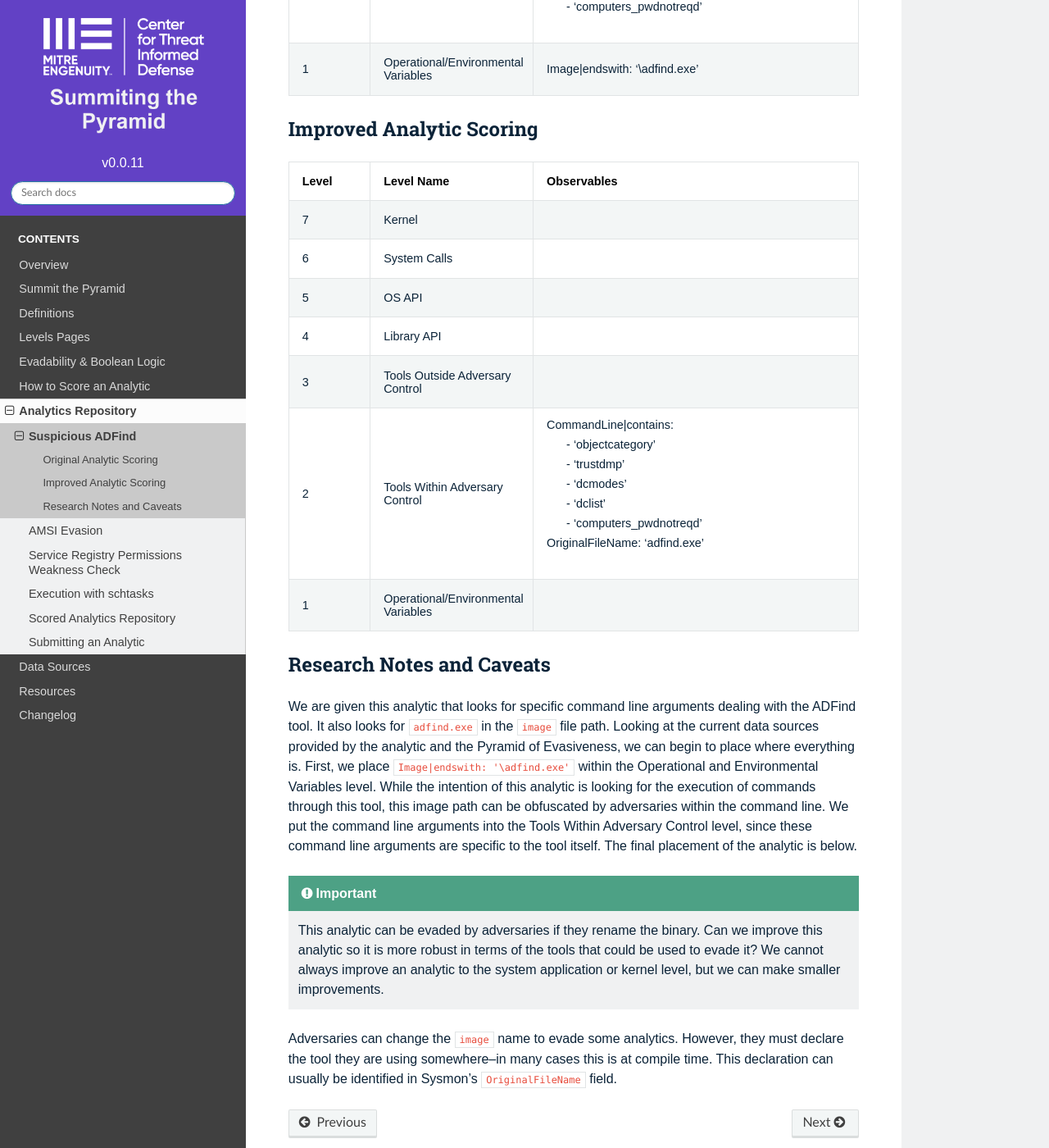
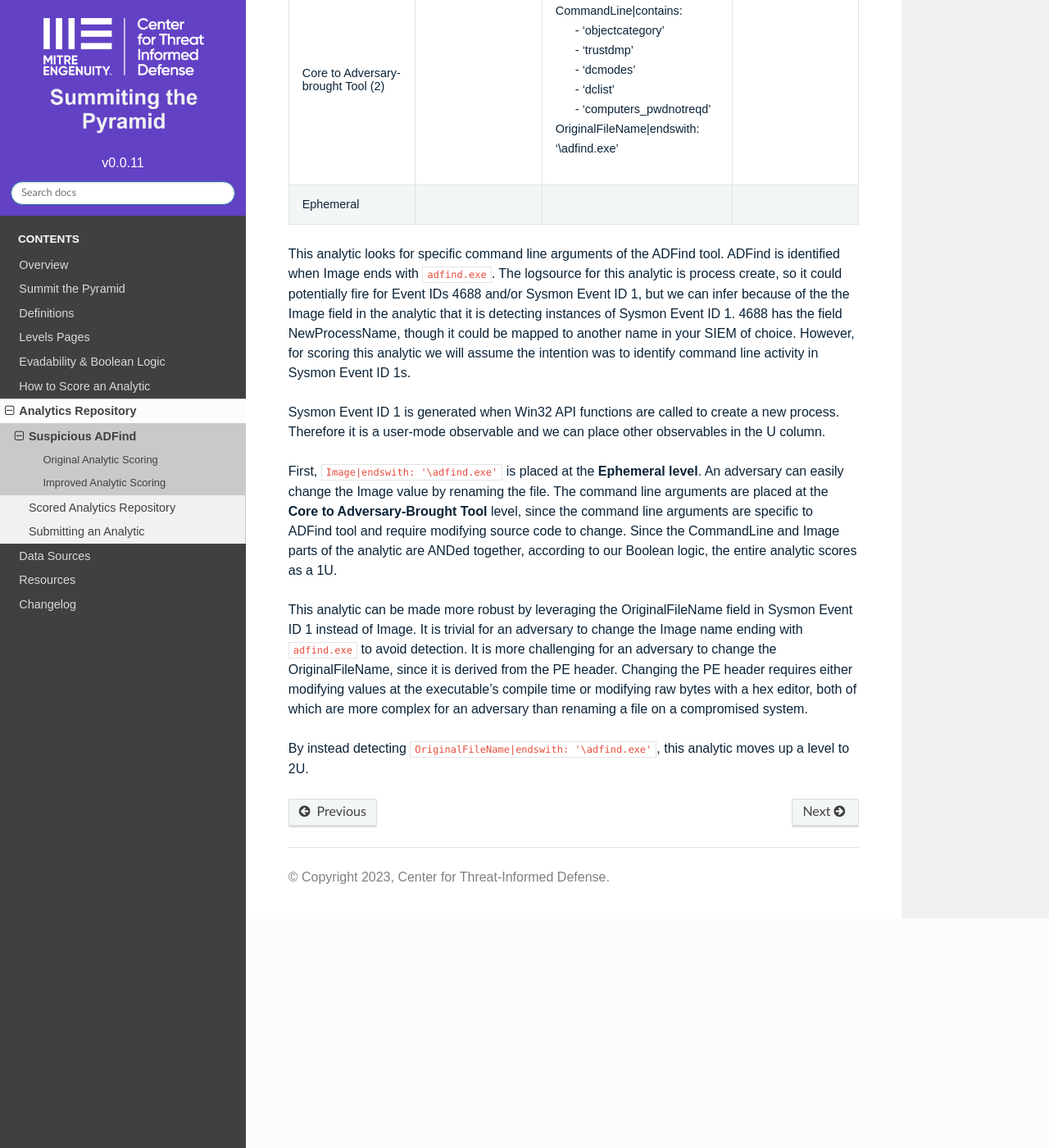
Before and after one commit to center-for-threat-informed-defense/summiting-the-pyramid, a Sphinx documentation site: the page built from docs/analytics/adfind.rst, in a window 1280 px wide and 1400 px high, scrolled down 1163 px. Shown: the whole window at 82% size. Built offline with Sphinx 7.4.7 and the Read the Docs theme 2.0.0, drawn with Linux system fonts in a browser that asks for light colours; some of the changed text lies outside the part shown.

Commit message:
initial refactor of adfind page to v2 methodology

```diff
--- a/docs/analytics/adfind.rst
+++ b/docs/analytics/adfind.rst
@@ -6,115 +6,101 @@
 
 - https://github.com/SigmaHQ/sigma/blob/30bee7204cc1b98a47635ed8e52f44fdf776c602/rules/windows/process_creation/win_susp_adfind.yml
 
+Original Analytic Scoring
+^^^^^^^^^^^^^^^^^^^^^^^^^
+
 .. list-table::
-    :widths: 30 70
+    :widths: 20 20 30 20
+    :header-rows: 1
 
-    * - Original Analytic
-      - | CommandLine|contains:
+    * -
+      - Library
+      - User-mode
+      - Kernel-mode
+    * - Core to (Sub-) Technique (5)
+      -
+      -
+      -
+    * - Core to Part of (Sub-) Technique (4)
+      -
+      -
+      -
+    * - Core to Pre-Existing Tool (3)
+      -
+      -
+      -
+    * - Core to Adversary-brought Tool (2)
+      -
+      - | EventID: 1
+        | CommandLine|contains:
         |   - 'objectcategory'
         |   - 'trustdmp'
         |   - 'dcmodes'
         |   - 'dclist'
         |   - 'computers_pwdnotreqd'
-        | Image|endswith: '\\adfind.exe'
-    * - Improved Analytic
-      - | CommandLine|contains:
+      -
+    * - Ephemeral
+      -
+      - Image|endswith: '\\adfind.exe'
+      -
+
+Improved Analytic Scoring
+^^^^^^^^^^^^^^^^^^^^^^^^^
+
+.. list-table::
+    :widths: 20 20 30 20
+    :header-rows: 1
+
+    * -
+      - Library
+      - User-mode
+      - Kernel-mode
+    * - Core to (Sub-) Technique (5)
+      -
+      -
+      -
+    * - Core to Part of (Sub-) Technique (4)
+      -
+      -
+      -
+    * - Core to Pre-Existing Tool (3)
+      -
+      -
+      -
+    * - Core to Adversary-brought Tool (2)
+      -
+      - | EventID: 1
+        | CommandLine|contains:
         |   - 'objectcategory'
         |   - 'trustdmp'
         |   - 'dcmodes'
         |   - 'dclist'
         |   - 'computers_pwdnotreqd'
-        | OriginalFileName: 'adfind.exe'
-
-Original Analytic Scoring
-^^^^^^^^^^^^^^^^^^^^^^^^^
-.. list-table::
-    :widths: 15 30 60
-    :header-rows: 1
-
-    * - Level
-      - Level Name
-      - Observables
-    * - 7
-      - Kernel
+        | OriginalFileName|endswith: '\\adfind.exe'
       -
-    * - 6
-      - System Calls
+    * - Ephemeral
       -
-    * - 5
-      - OS API
       -
-    * - 4
-      - Library API
-      -
-    * - 3
-      - Tools Outside Adversary Control
-      -
-    * - 2
-      - Tools Within Adversary Control
-      - | CommandLine|contains:
-        |   - 'objectcategory'
-        |   - 'trustdmp'
-        |   - 'dcmodes'
-        |   - 'dclist'
-        |   - 'computers_pwdnotreqd'
-    * - 1
-      - Operational/Environmental Variables
-      - Image|endswith: '\\adfind.exe'
-
-Improved Analytic Scoring
-^^^^^^^^^^^^^^^^^^^^^^^^^
-
-.. list-table::
-    :widths: 15 30 60
-    :header-rows: 1
-
-    * - Level
-      - Level Name
-      - Observables
-    * - 7
-      - Kernel
-      -
-    * - 6
-      - System Calls
-      -
-    * - 5
-      - OS API
-      -
-    * - 4
-      - Library API
-      -
-    * - 3
-      - Tools Outside Adversary Control
-      -
-    * - 2
-      - Tools Within Adversary Control
-      - | CommandLine|contains:
-        |   - 'objectcategory'
-        |   - 'trustdmp'
-        |   - 'dcmodes'
-        |   - 'dclist'
-        |   - 'computers_pwdnotreqd'
-        | OriginalFileName: 'adfind.exe'
-    * - 1
-      - Operational/Environmental Variables
       -
 
-Research Notes and Caveats
-^^^^^^^^^^^^^^^^^^^^^^^^^^
-We are given this analytic that looks for specific command line arguments dealing with the ADFind tool.
-It also looks for ``adfind.exe`` in the ``image`` file path. Looking at the current data sources
-provided by the analytic and the Pyramid of Evasiveness, we can begin to place where everything is.
-First, we place ``Image|endswith: '\adfind.exe'`` within the Operational and Environmental Variables level.
-While the intention of this analytic is looking for the execution of commands through this tool, this
-image path can be obfuscated by adversaries within the command line. We put the command line arguments into the
-Tools Within Adversary Control level, since these command line arguments are specific to the tool itself.
-The final placement of the analytic is below.
+This analytic looks for specific command line arguments of the ADFind tool. ADFind is identified when Image ends with ``adfind.exe``.
+The logsource for this analytic is process create, so it could potentially fire for Event IDs 4688 and/or Sysmon Event ID 1, but
+we can infer because of the the Image field in the analytic that it is detecting instances of Sysmon Event ID 1. 4688 has the field
+NewProcessName, though it could be mapped to another name in your SIEM of choice. However, for scoring this analytic we will assume
+the intention was to identify command line activity in Sysmon Event ID 1s.
 
-.. important:: This analytic can be evaded by adversaries if they rename the binary.
-    Can we improve this analytic so it is more robust in terms of the tools that could be used to evade it?
-    We cannot always improve an analytic to the system application or kernel level, but we can make smaller improvements.
+Sysmon Event ID 1 is generated when Win32 API functions are called to create a new process. Therefore it is a user-mode observable
+and we can place other observables in the U column.
 
-Adversaries can change the ``image`` name to evade some analytics.
-However, they must declare the tool they are using somewhere--in many cases this is at compile time. This declaration can usually be
-identified in Sysmon's ``OriginalFileName`` field.
+First, ``Image|endswith: '\adfind.exe'`` is placed at the **Ephemeral level**. An adversary can easily change the Image value by renaming
+the file. The command line arguments are placed at the **Core to Adversary-Brought Tool** level, since the command line arguments are
+specific to ADFind tool and require modifying source code to change. Since the CommandLine and Image parts of the analytic are
+ANDed together, according to our Boolean logic, the entire analytic scores as a 1U.
+
+This analytic can be made more robust by leveraging the OriginalFileName field in Sysmon Event ID 1 instead of Image. It is trivial
+for an adversary to change the Image name ending with ``adfind.exe`` to avoid detection. It is more challenging for an adversary to
+change the OriginalFileName, since it is derived from the PE header. Changing the PE header requires either modifying values at
+the executable's compile time or modifying raw bytes with a hex editor, both of which are more complex for an adversary than
+renaming a file on a compromised system.
+
+By instead detecting ``OriginalFileName|endswith: '\adfind.exe'``, this analytic moves up a level to 2U.
--- a/docs/analytics/index.rst
+++ b/docs/analytics/index.rst
@@ -4,14 +4,10 @@
 
 The following examples demonstrate how to score and improve an analytic in accordance with the Summiting the Pyramid methodology.
 
-
 .. toctree::
     :maxdepth: 1
 
     adfind
-    amsi_evasion_list_table
-    service_registry_permissions_weakness_check
-    task_scheduling
 
 .. _Scored Analytics:
 
```
